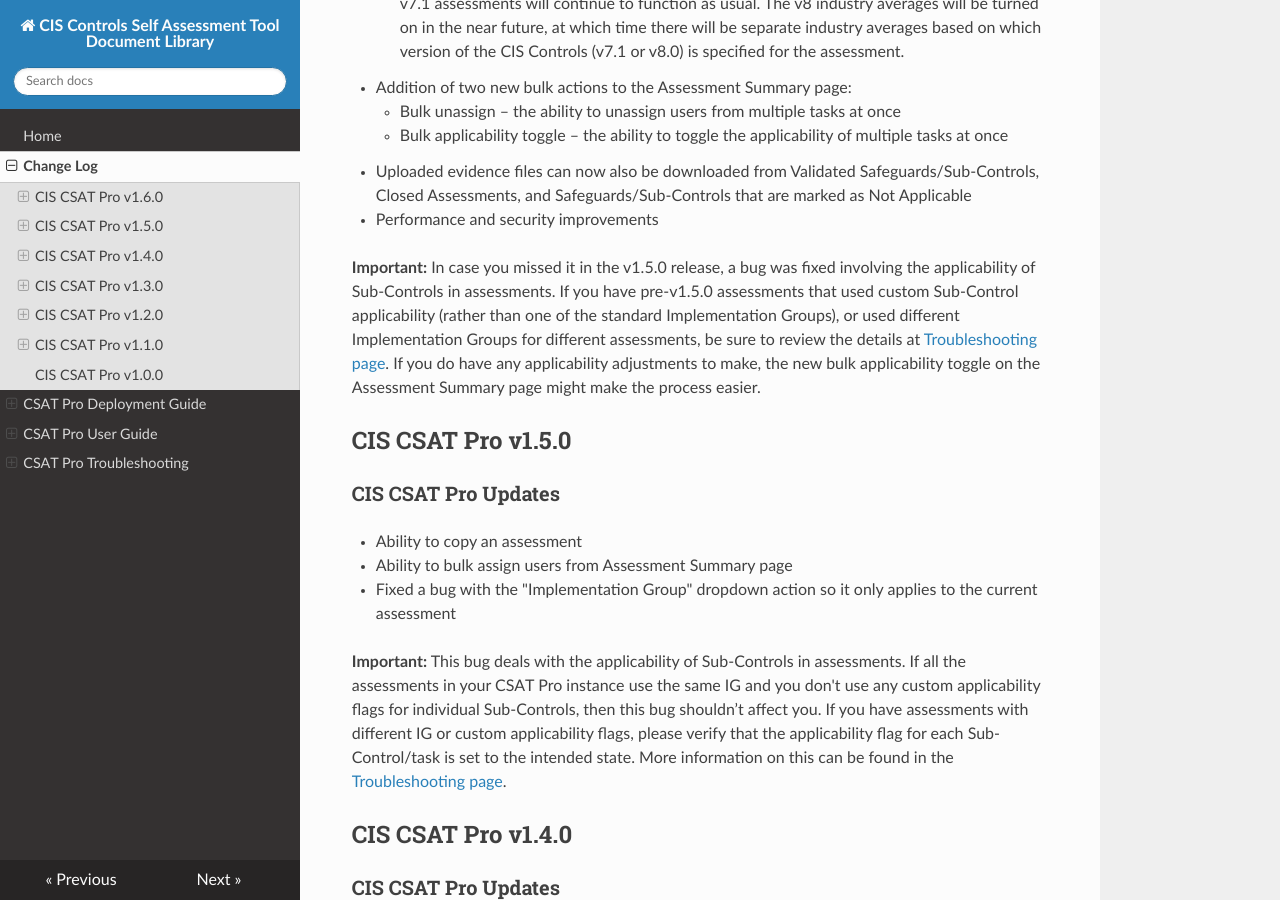
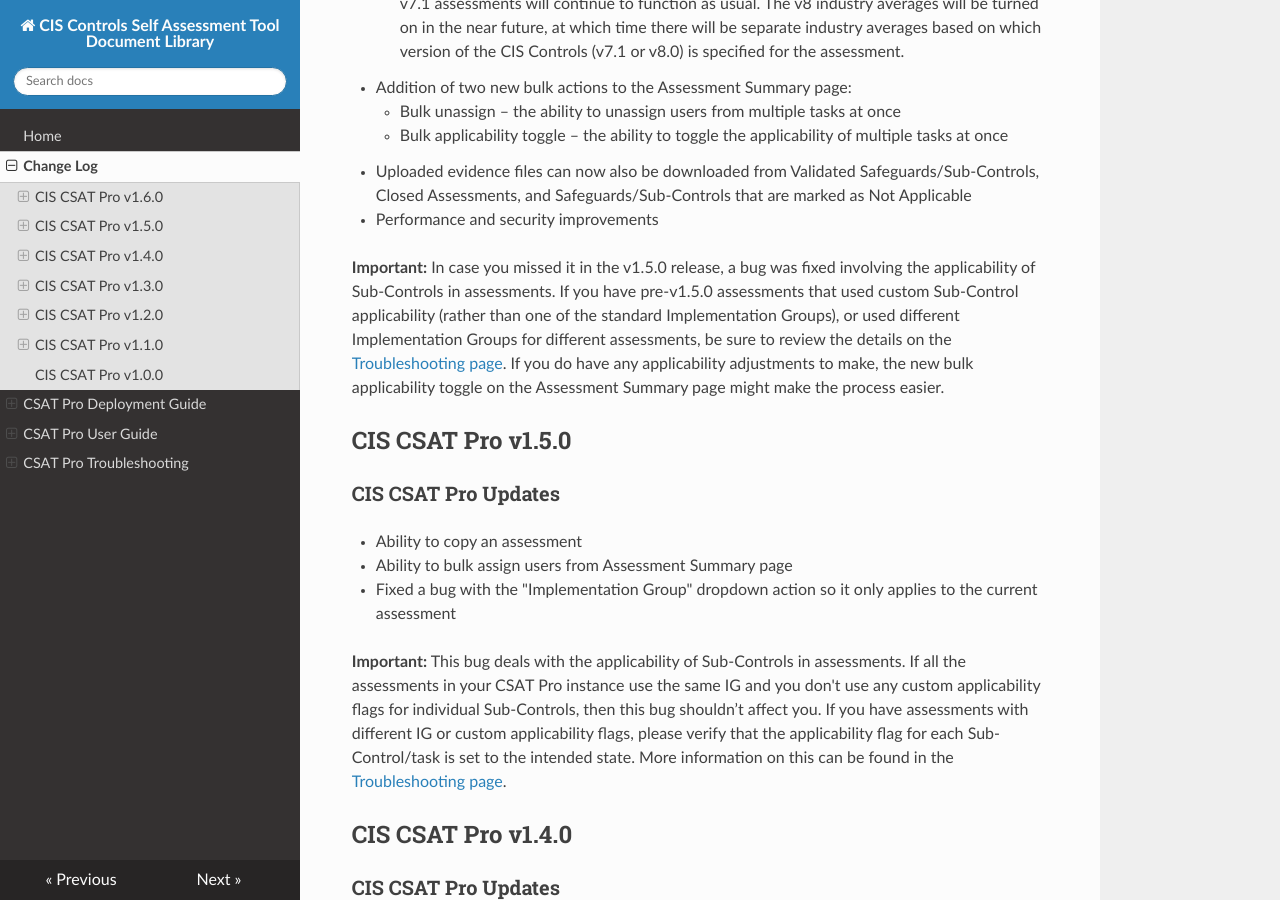
Before and after one commit to CISecurity/CSAT-Docs, an MkDocs documentation site: the page built from docs/source/Change Log.md, in a window 1280 px wide and 900 px high, scrolled down 613 px. Built offline with MkDocs 1.6.1, drawn with Linux system fonts in a browser that asks for light colours; nearby versions of some CDN libraries.

Commit message:
Release 1.6.0

```diff
--- a/docs/source/Change Log.md
+++ b/docs/source/Change Log.md
@@ -21,7 +21,7 @@
 **Important:**
 In case you missed it in the v1.5.0 release, a bug was fixed involving the applicability of Sub-Controls in assessments.
 If you have pre-v1.5.0 assessments that used custom Sub-Control applicability (rather than one of the standard Implementation Groups),
-or used different Implementation Groups for different assessments, be sure to review the details at [Troubleshooting page](../troubleshooting).
+or used different Implementation Groups for different assessments, be sure to review the details on the [Troubleshooting page](../troubleshooting).
 If you do have any applicability adjustments to make, the new bulk applicability toggle on the Assessment Summary page might make the process easier.
 
 
```
